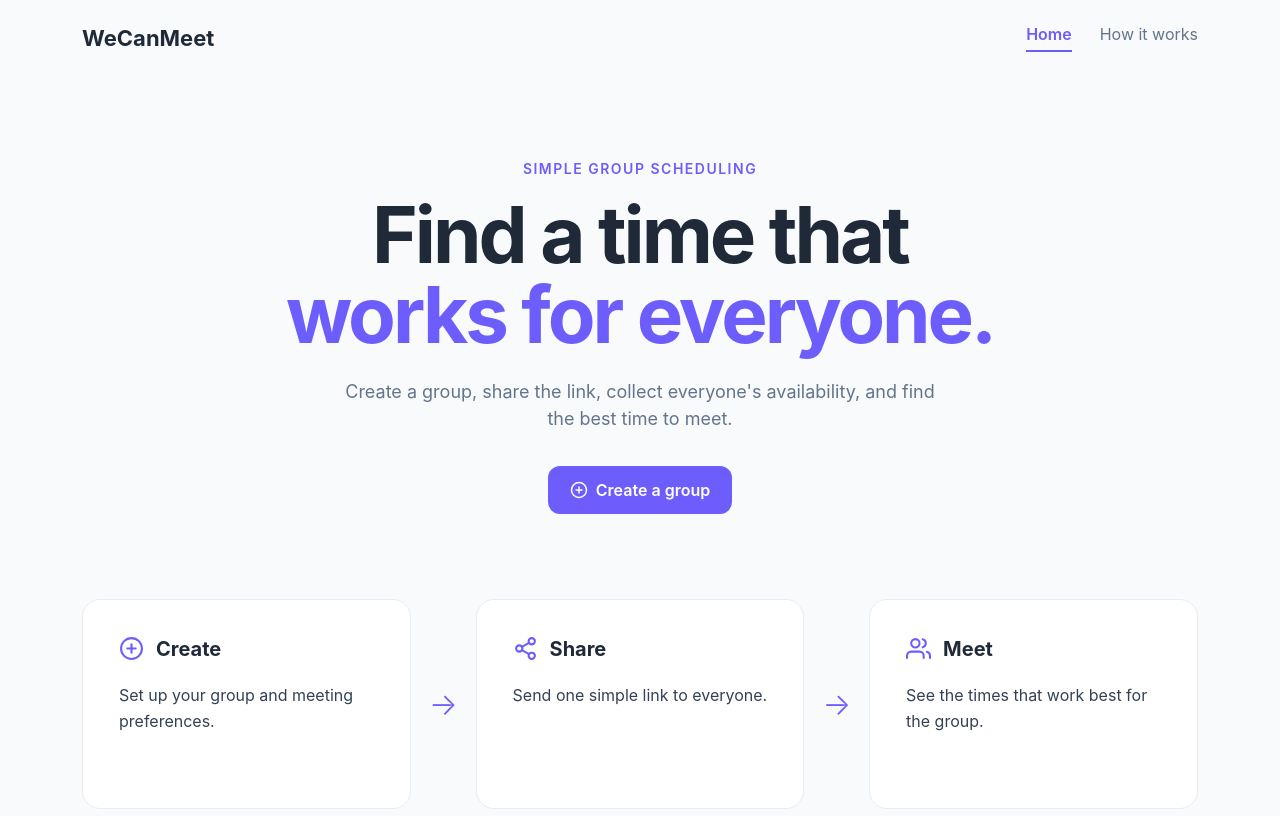
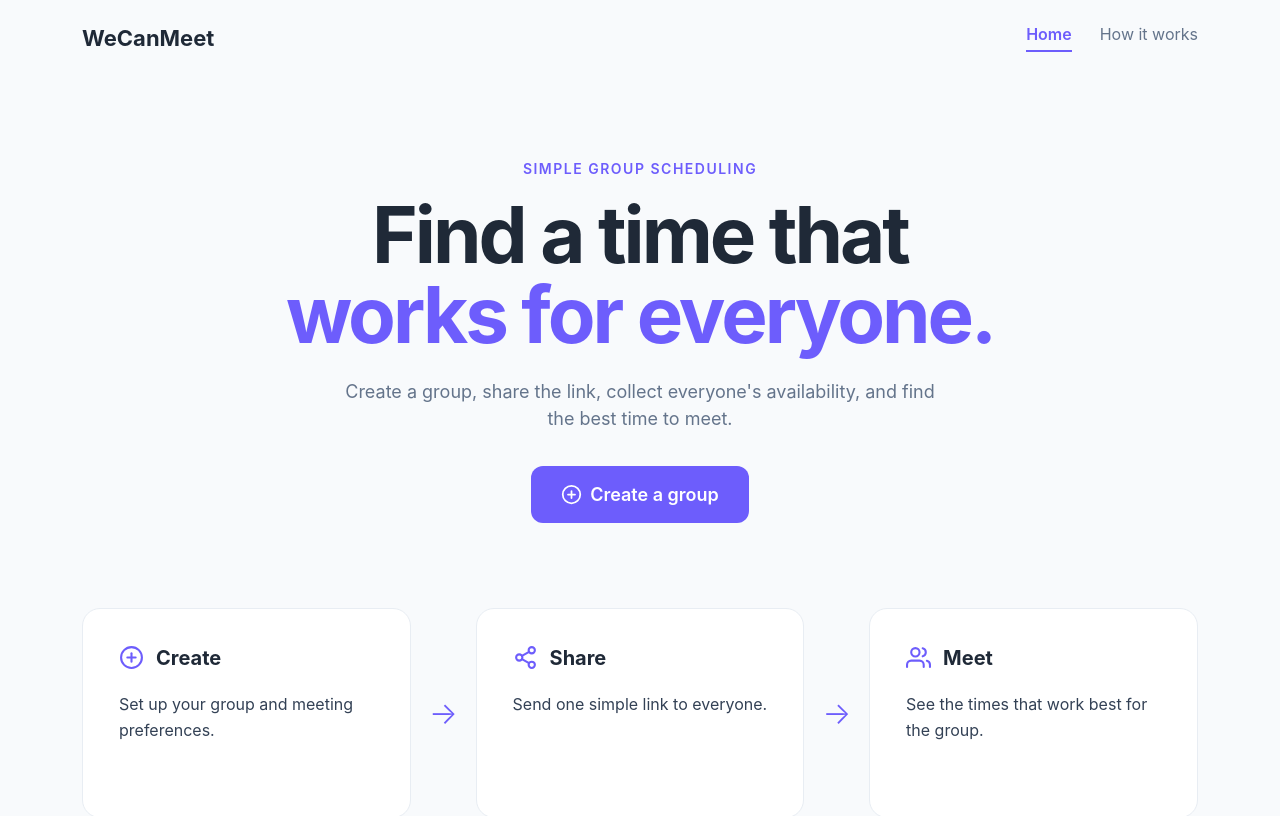
Before and after one commit to Shiri667377/WeCanMeet, a React (Vite) app in the folder frontend/: page / in a window 1280 px wide. Shown: the top 816 px of the page. Built offline with nearby package versions, Linux system fonts and the light colour scheme.

Commit message:
Increase home create group button size

```diff
--- a/frontend/src/pages/Home/Home.css
+++ b/frontend/src/pages/Home/Home.css
@@ -59,9 +59,14 @@
     gap: 8px;
 }
 
-.button-icon {
-    width: 18px;
-    height: 18px;
+.home-create-button {
+    padding: 18px 30px;
+    font-size: 18px;
+}
+
+.home-create-button .button-icon {
+    width: 21px;
+    height: 21px;
 }
 
 .primary-button:hover {
--- a/frontend/src/pages/Home/Home.jsx
+++ b/frontend/src/pages/Home/Home.jsx
@@ -34,8 +34,7 @@ function Home() {
         </p>
 
         <div className="hero-actions">
-          <Link to="/create-group" className="primary-button">
-            <FiPlusCircle className="button-icon" />
+          <Link to="/create-group" className="primary-button home-create-button">            <FiPlusCircle className="button-icon" />
             Create a group
           </Link>
         </div>
```
